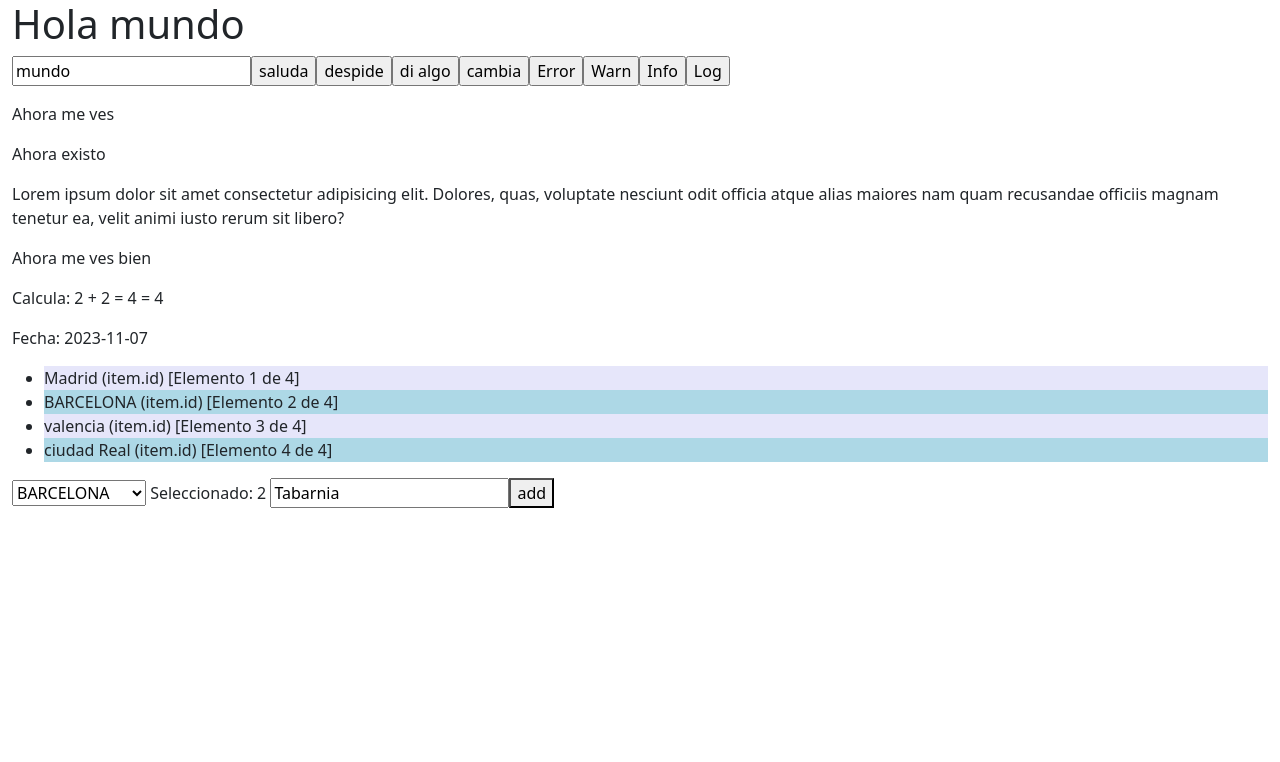
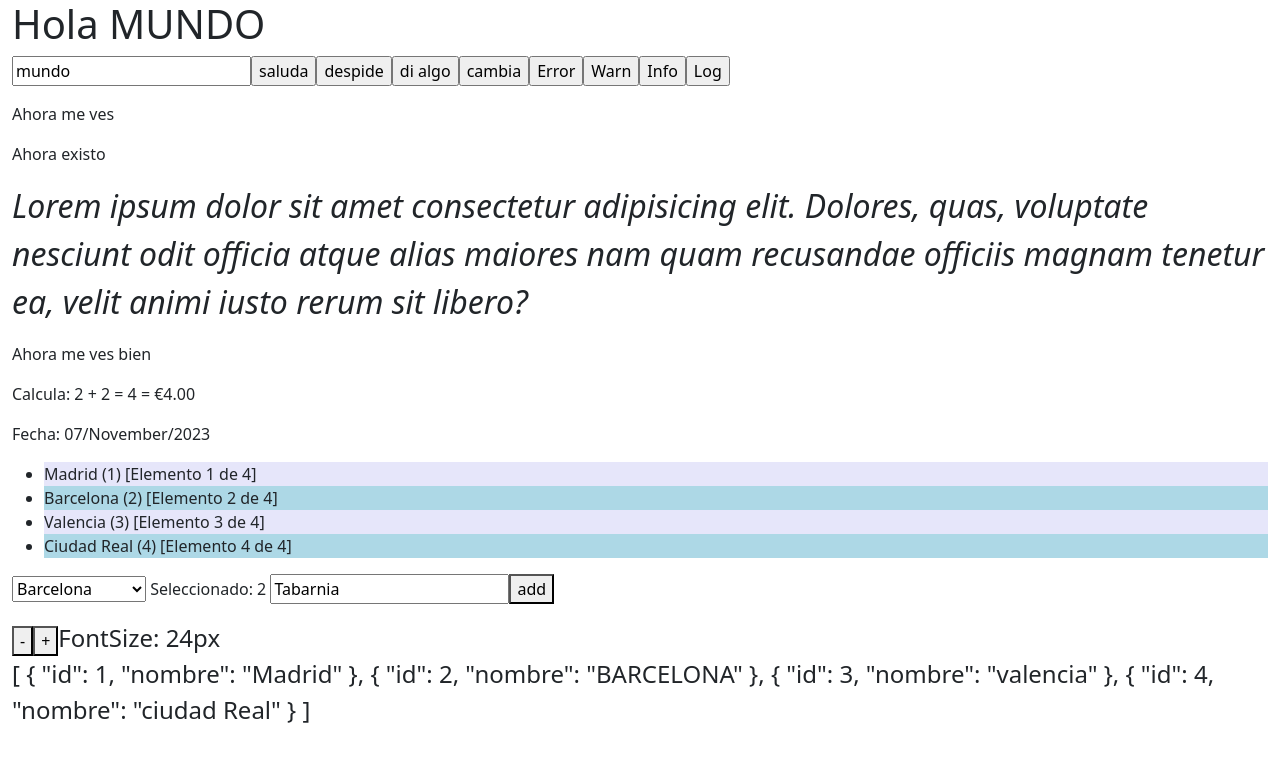
Before and after one commit to jmagit/NG20231106, an Angular app in the folder curso/: page / in a window 1280 px wide. Shown: the top 762 px of the page. Built offline with nearby package versions, Linux system fonts and the light colour scheme.

Commit message:
presentacion

```diff
--- a/curso/src/app/app.module.ts
+++ b/curso/src/app/app.module.ts
@@ -10,6 +10,7 @@ import { ERROR_LEVEL, LoggerService, MyCoreModule } from '@my/core';
 import { environment } from 'src/environments/environment';
 import { CommonServicesModule } from './common-services';
 import { DemosComponent } from './demos/demos.component';
+import GraficoSvgComponent from 'src/lib/independientes/grafico-svg/grafico-svg.component';
 
 @NgModule({
   declarations: [
@@ -19,6 +20,7 @@ import { DemosComponent } from './demos/demos.component';
   imports: [
     BrowserModule, FormsModule,
     AppRoutingModule, MyCoreModule, MainModule, SecurityModule, CommonServicesModule,
+    GraficoSvgComponent,
   ],
   providers: [
     LoggerService,
--- a/curso/src/app/demos/demos.component.css
+++ b/curso/src/app/demos/demos.component.css
@@ -0,0 +1,9 @@
+.importante {
+  font-size: 2em;
+}
+.urgente {
+  font-style: italic;
+}
+.semivisible {
+  opacity: 0.2;
+}
--- a/curso/src/app/demos/demos.component.html
+++ b/curso/src/app/demos/demos.component.html
@@ -1,4 +1,4 @@
-<h1>Hola {{Nombre}}</h1>
+<h1>Hola {{Nombre | elipsis:10 | uppercase}}</h1>
 <p>
   <input type="text" [(ngModel)]="Nombre" >
   <input type="button" value="saluda" (click)="saluda()">
@@ -20,22 +20,27 @@
 <p [class.semivisible]="!visible">Ahora me ves bien</p>
 
 <p>
-  Calcula: 2 + 2 = {{ 2 + 2 }} = {{ calcula(2, 2) }}
+  Calcula: 2 + 2 = {{ 2 + 2 }} = {{ calcula(2, 2) | currency:'EUR':'symbol':'1.2-2' }}
 </p>
-<p>Fecha: {{fecha}}</p>
+<p>Fecha: {{fecha | date:'dd/MMMM/yyyy'}}</p>
 <ul>
-  <li *ngFor="let item of listado; let ind=index; let fondo=odd"
+  <li *ngFor="let item of listado | slice:-5; let ind=index; let fondo=odd"
     [style.background-color]="fondo ? 'LightBlue' : 'Lavender'">
-    {{item.nombre}} (item.id) [Elemento {{ind + 1}} de {{listado.length}}]
+    {{item.nombre | titlecase}} ({{item.id}}) [Elemento {{ind + 1}} de {{listado.length}}]
   </li>
 </ul>
 
 <p>
   <select [(ngModel)]="idProvincia" >
     <option value="">--Elige opción--</option>
-    <option *ngFor="let p of listado" [value]="p.id">{{p.nombre}}</option>
+    <option *ngFor="let p of listado" [value]="p.id">{{p.nombre | capitalize}}</option>
   </select>
   Seleccionado: {{idProvincia}}
   <input type="text" value="Tabarnia" #txtProvincia >
   <button type="button" (click)="add(txtProvincia.value)">add</button>
 </p>
+<my-sizer [(size)]="fontSize" />
+<p  [style.font-size.px]="fontSize">
+  {{listado | json}}
+</p>
+<app-grafico-svg />
--- a/curso/src/app/demos/demos.component.ts
+++ b/curso/src/app/demos/demos.component.ts
@@ -1,6 +1,7 @@
 import { Component, OnDestroy, OnInit } from '@angular/core';
 import { NotificationService, NotificationType } from '../common-services';
 import { Unsubscribable } from 'rxjs';
+import { ElipsisPipe } from '@my/core';
 
 @Component({
   selector: 'app-demos',
@@ -33,7 +34,9 @@ export class DemosComponent implements OnInit, OnDestroy {
   }
 
   public saluda(): void {
-    this.resultado = `Hola ${this.nombre}`
+    const pipe = new ElipsisPipe();
+
+    this.resultado = `Hola ${pipe.transform(this.nombre, 10)}`
   }
   public despide(): void {
     this.resultado = `Adios ${this.nombre}`
--- a/curso/src/lib/my-core/index.ts
+++ b/curso/src/lib/my-core/index.ts
@@ -1,2 +1,3 @@
 export * from './my-core.module'
 export * from './services/logger.service'
+export * from './pipes/cadenas.pipe'
--- a/curso/src/lib/my-core/my-core.module.ts
+++ b/curso/src/lib/my-core/my-core.module.ts
@@ -1,17 +1,19 @@
 import { NgModule } from '@angular/core';
 import { CommonModule } from '@angular/common';
+import { PIPES_CADENAS } from './pipes/cadenas.pipe';
+import { SizerComponent } from './components/sizer.component';
 
 
 
 @NgModule({
   declarations: [
-
+    PIPES_CADENAS,
   ],
   exports: [
-
+    PIPES_CADENAS, SizerComponent,
   ],
   imports: [
-    CommonModule
+    CommonModule, SizerComponent,
   ]
 })
 export class MyCoreModule { }
--- /dev/null
+++ b/curso/src/lib/my-core/pipes/cadenas.pipe.ts
@@ -0,0 +1,26 @@
+import { Pipe, PipeTransform } from '@angular/core';
+
+@Pipe({
+  name: 'elipsis'
+})
+export class ElipsisPipe implements PipeTransform {
+  transform(value: any, maxlen: number): any {
+    return (!maxlen || maxlen < 2 || !value || value.length <= maxlen)
+      ? value : (value.substr(0, maxlen - 1) + '\u2026');
+  }
+}
+
+@Pipe({
+  name: 'capitalize'
+})
+export class CapitalizePipe implements PipeTransform {
+  transform(value: string): any {
+    return value?.toString().toLowerCase().split(".").map(frase => frase.trim())
+      .map((frase, index, array) => frase.length === 0 ? (array.length > 1 && index + 1 < array.length ? (array[index + 1] === '' ? '.' : '. ') : '')
+        : frase.charAt(0)?.toUpperCase() + frase?.substring(1) + (array.length > 1 && index + 1 < array.length ? (array[index + 1] === '' ? '.' : '. ') : ''))
+      .join('').trim()
+  }
+}
+
+
+export const PIPES_CADENAS = [ElipsisPipe, CapitalizePipe, ]
--- a/curso/src/styles.css
+++ b/curso/src/styles.css
@@ -1 +1,3 @@
-/* You can add global styles to this file, and also import other style files */
+.error {
+  color: red;
+}
```
Also changed, not shown: 1 other file (tests, documents, lock files or other folders).
